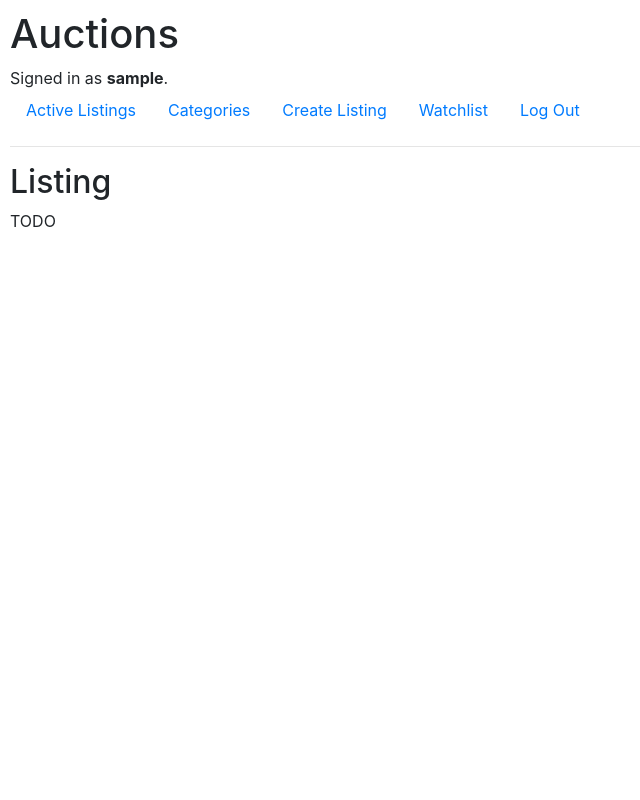
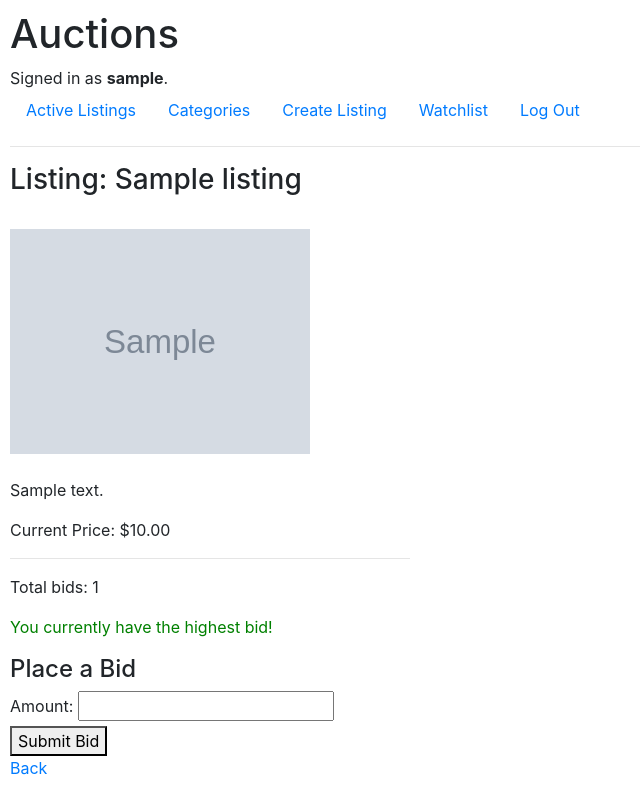
Before and after one commit to ctammb/WebProgramming, a Django app: page /listing/1 in a window 1280 px wide. Shown: the whole page, without its empty margins (0-640 px from the left). Run offline with Django 3.2, Linux system fonts and the light colour scheme; a user stored in the database is signed in; tables that the repository leaves empty hold one stand-in row (values such as "Sample post"); grey boxes marked "Sample" are stand-in pictures; some libraries are stand-ins or nearby versions.

Commit message:
Added models, forms, styles changes

```diff
--- a/commerce/auctions/forms.py
+++ b/commerce/auctions/forms.py
@@ -1,5 +1,5 @@
 from django import forms
-from .models import Listing
+from .models import Listing, Bid
 
 class ListingForm(forms.ModelForm):
     class Meta:
@@ -7,5 +7,7 @@ class ListingForm(forms.ModelForm):
         fields = ['title', 'description', 'starting_bid', 'image_url', 'category']
 
 
-class BidForm(forms.Form):
-    amount = forms.DecimalField(label="Your Bid", max_digits=10, decimal_places=2)
+class BidForm(forms.ModelForm):
+    class Meta:
+        model = Bid
+        fields = ['amount']
--- a/commerce/auctions/models.py
+++ b/commerce/auctions/models.py
@@ -9,13 +9,27 @@ class Listing(models.Model):
     title = models.CharField(max_length=64)
     description = models.TextField()
     starting_bid = models.DecimalField(max_digits=10, decimal_places=2)
-    image_url = models.URLField(blank=True)
+    image_url = models.CharField(max_length=100, blank=True, null=True)
     category = models.CharField(max_length=64, blank=True)
     owner = models.ForeignKey(User, on_delete=models.CASCADE, related_name="listings")
     created_at = models.DateTimeField(auto_now_add=True)
 
     def __str__(self):
         return self.title
+
+    @property
+    def current_price(self):
+        highest_bid = self.bids.order_by('-amount').first()
+        return highest_bid.amount if highest_bid else self.starting_bid
+
+    @property
+    def highest_bid(self):
+        return self.bids.order_by('-amount').first()
+
+    @property
+    def number_of_bids(self):
+        return self.bids.count()
+
 
 class Bid(models.Model):
     listing = models.ForeignKey(Listing, on_delete=models.CASCADE, related_name="bids")
@@ -25,6 +39,8 @@ class Bid(models.Model):
 
     def __str__(self):
         return f"{self.bidder.username} - {self.amount} on {self.listing.title}"
+
+
 
 class Comment(models.Model):
     listing = models.ForeignKey(Listing, on_delete=models.CASCADE, related_name="comments")
--- a/commerce/auctions/static/auctions/styles.css
+++ b/commerce/auctions/static/auctions/styles.css
@@ -1,3 +1,22 @@
 body {
     padding: 10px;
 }
+
+.listing-content {
+    background-color: lightyellow;
+    display: flex;
+    align-items:flex-start;
+    margin: 20px;
+    padding: 20px;
+    border: 2px solid black;
+    max-width:fit-content;
+}
+
+.listing-image {
+    flex-shrink: 0;
+    margin-right: 20px;
+}
+
+.listing-text {
+    max-width: 400px;
+}
--- a/commerce/auctions/templates/auctions/listing.html
+++ b/commerce/auctions/templates/auctions/listing.html
@@ -1,7 +1,38 @@
 {% extends "auctions/layout.html" %}
 
 {% block body %}
-    <h2>Listing</h2>
+    <h2><h3>Listing: {{ listing.title }}</h3></h2>
 
-    TODO
+        {% load static %}
+
+        <div class="listing">
+            <div class="listing-single">
+                <br>
+                <div class="listing-image">
+                    <img src="{% static listing.image_url %}" alt="Listing Image"
+                        style="max-width: 300px; max-height: 300px;">
+                </div>
+                <br>
+                <div class="listing-text">
+                    <p>{{ listing.description }}</p>
+                    <p>Current Price: ${{ listing.current_price }}</p>
+                    <hr>
+                    <p>Total bids: {{ listing.number_of_bids }}</p>
+                    {% if user_is_highest_bidder %}
+                        <p style="color: green;">You currently have the highest bid!</p>
+                    {% endif %}
+
+                    <h4>Place a Bid</h4>
+                    <form method="post">
+                        {% csrf_token %}
+                        {{ form.amount.label_tag }} {{ form.amount }}
+                        <button type="submit">Submit Bid</button>
+                    </form>
+
+                    <a href="{% url 'index' %}">Back</a>
+                    </ul>
+                </div>
+            </div>
+        </div>
+
 {% endblock %}
--- a/commerce/auctions/urls.py
+++ b/commerce/auctions/urls.py
@@ -4,6 +4,7 @@ from . import views
 
 urlpatterns = [
     path("", views.index, name="index"),
+    path("index", views.index, name="index"),
     path("login", views.login_view, name="login"),
     path("logout", views.logout_view, name="logout"),
     path("register", views.register, name="register"),
--- a/commerce/auctions/views.py
+++ b/commerce/auctions/views.py
@@ -1,17 +1,17 @@
 from django.contrib.auth import authenticate, login, logout
 from django.db import IntegrityError
 from django.http import HttpResponse, HttpResponseRedirect
-from django.shortcuts import render, redirect
+from django.shortcuts import render, redirect, get_object_or_404
 from django.urls import reverse
 
-from .forms import ListingForm
+from .forms import ListingForm, BidForm
 from django.contrib.auth.decorators import login_required
-from .models import User
+from .models import User, Listing, Bid
 
-# testing push to GitHub
 
 def index(request):
-    return render(request, "auctions/index.html")
+    listings = Listing.objects.all()
+    return render(request, "auctions/index.html", {"listings": listings})
 
 def create(request):
     if not request.user.is_authenticated:
@@ -34,18 +34,59 @@ def create(request):
             except Exception as e:
                 print(f"Error saving listing: {e}")
             return HttpResponseRedirect(reverse("index"))
+        else:
+            print("Form is invalid")
+            form = ListingForm()
+            return render(request, "auctions/create.html", {
+            "form": form})
 
     else:
         form = ListingForm()
-
         return render(request, "auctions/create.html", {
             "form": form})
 
 def listing(request, listing_id):
-    # Placeholder for listing view logic
+
+    listing = get_object_or_404(Listing, pk=listing_id)
+
+    if not request.user.is_authenticated:
+            return HttpResponse("You must be logged in to view listing and place a bid.")
+
+    if request.method == "POST":
+
+        form = BidForm(request.POST)
+        if form.is_valid():
+            bid = form.save(commit=False)
+            bid.bidder = request.user
+            bid.listing = listing
+
+            highest_bid = listing.bids.order_by('amount').first()
+
+            min_bid = highest_bid.amount if highest_bid else listing.starting_bid
+
+            if bid.amount <= min_bid:
+                form.add_error('amount', f'Bid must be greater than the current price (${min_bid})')
+            else:
+                bid.save()
+                print("Bid saved successfully")
+
+        else:
+            print("Form is invalid")
+
+    form = BidForm()
+    highest_bid = listing.highest_bid
+    user_is_highest_bidder = (
+        request.user.is_authenticated and
+        highest_bid and
+        highest_bid.bidder == request.user
+    )
+
     return render(request, "auctions/listing.html", {
-        "listing_id": listing_id
+        "listing": listing,
+        "form": form,
+        "user_is_highest_bidder": user_is_highest_bidder
     })
+
 
 def watchlist(request):
     # Placeholder for watchlist view logic
```
Also changed, not shown: commerce/auctions/templates/auctions/index.html (+24 -1 lines), commerce/auctions/static/auctions/cloak.JPG (added), commerce/auctions/static/auctions/saskia-wustefeld-FVwK84jBaYk-unsplash.jpg (added), 1 other file.
